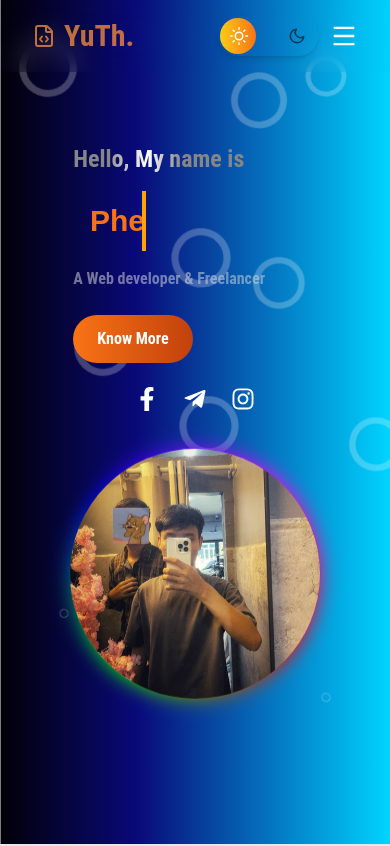
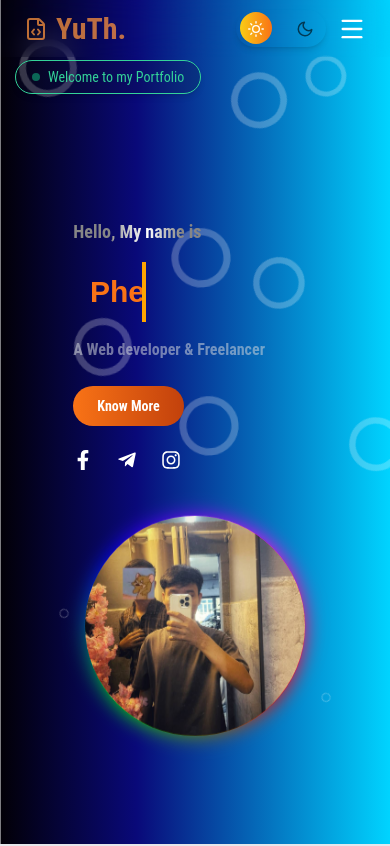
Before and after one commit to yuth04/my-portfolio, a React (Vite) app: page / in a window 390 px wide. Shown: the top 846 px of the page. Built offline with nearby package versions, Linux system fonts and the light colour scheme.

Commit message:
fixed codes

```diff
--- a/index.html
+++ b/index.html
@@ -3,11 +3,13 @@
   <head>
     <meta charset="UTF-8" />
     <link rel="icon" href="/src/assets/title.jpg" />
-
+    <meta name="theme-color" content="#020617" />
+    <meta name="theme-scheme" content="dark" />
+    <meta name="apple-mobile-web-app-status-bar-style" content="'black-translucent" />
     <meta name="viewport" content="width=device-width, initial-scale=1.0" />
     <title>My portfolio</title>
   </head>
-  <body>
+  <body class="bg-[#020006]">
     <div id="root"></div>
     <script type="module" src="/src/main.jsx"></script>
   </body>
--- a/src/components/About.jsx
+++ b/src/components/About.jsx
@@ -30,7 +30,7 @@ const About = () => {
 
       <h2
         data-aos="zoom-in-up"
-        className="text-3xl font-bold mb-6 text-center text-slate-700 dark:text-white"
+        className="text-xl md:text-2xl font-bold mb-6 text-center text-slate-700 dark:text-white"
       >
         {t("about.Who_am_i")}
       </h2>
--- a/src/components/Contact.jsx
+++ b/src/components/Contact.jsx
@@ -46,7 +46,7 @@ const Contact = () => {
       <div className="max-w-3xl mx-auto text-center">
         <h2
           data-aos="zoom-in-up"
-          className="text-4xl font-bold text-orange-500 mb-6"
+          className="text-2xl md:text-4xl font-bold text-orange-500 mb-6"
         >
           {t("contact.title")}
         </h2>
--- a/src/components/Hero.jsx
+++ b/src/components/Hero.jsx
@@ -9,7 +9,7 @@ const Hero = () => {
   return (
     <section
       id="home"
-      className="px-4 md:px-12 py-20 w-full flex md:flex-row flex-col items-center justify-center md:gap-[250px] min-h-screen text-gray-500 duration-300 overflow-hidden relative"
+      className="px-4 md:px-12 pt-28 md:pt-20 min-h-screen flex items-center justify-center relative overflow-hidden"
     >
       {/* keep your background exactly as is */}
       <div className="wrapper">
@@ -28,12 +28,21 @@ const Hero = () => {
           <div></div>
         </div>
       </div>
+      {/* badge */}
+      <div data-aos="zoom-in"  className="absolute top-[60px] md:top-[70px] left-[15px] md:left-[100px] flex items-center gap-2 bg-slate-900/20 px-4 py-1.5 rounded-full border border-emerald-400 shadow-md">
+        <span className="w-2 h-2 bg-emerald-500 rounded-full animate-pulse"></span>
+        <span className="text-sm text-emerald-400">
+          Welcome to my Portfolio
+        </span>
+      </div>
 
+      {/* content */}
+      <div className="w-full max-w-7xl flex flex-col md:flex-row justify-between items-center gap-2">
         {/* text content */}
         <div className="max-w-full  md:text-left">
           <p
             data-aos="fade-right"
-            className="text-2xl text-shine sm:text-3xl text-slate-300 font-semibold"
+            className="text-shine text-lg sm:text-xl md:text-3xl  text-slate-300 font-semibold"
           >
             {t("hero.des_name")}
           </p>
@@ -52,7 +61,7 @@ const Hero = () => {
           <a
             data-aos="fade-left"
             href="#about"
-          className="inline-block mt-6 px-6 py-3 rounded-full text-white font-semibold bg-gradient-to-r from-orange-500 to-orange-700 hover:from-orange-600 hover:to-orange-800"
+            className="inline-block mt-6 text-sm sm:text-base px-6 md:px-7 py-2.5 md:py-3 rounded-full text-white font-semibold bg-gradient-to-r from-orange-500 to-orange-700 hover:from-orange-600 hover:to-orange-800"
           >
             {t("hero.btn_know")}
           </a>
@@ -60,8 +69,8 @@ const Hero = () => {
           {/* social media links */}
 
           <div
-          data-aos="zoom-in-up"
-          className="mt-6 flex justify-center md:justify-start space-x-6 text-2xl"
+            data-aos="fade-up"
+            className="mt-6 flex  space-x-6 text-xl sm:text-2xl"
           >
             <a
               href="https://www.facebook.com/share/16nUbygATd/?mibextid=wwXIfr"
@@ -95,8 +104,9 @@ const Hero = () => {
 
         {/* profile image */}
         <div
-        data-aos="zoom-out"
-        className="pulse-wrapper w-[250px]  md:w-[310px] h-[250px]  md:h-[310px] mt-10 md:mt-0 "
+           data-aos="fade-up"
+
+          className="pulse-wrapper  w-[220px]  md:w-[300px] h-[220px]  md:h-[300px] mt-10 md:mt-0 "
         >
           <div className="border-ring"></div>
           <img
@@ -105,6 +115,7 @@ const Hero = () => {
             alt="Yuth"
           />
         </div>
+      </div>
     </section>
   );
 };
--- a/src/components/Nav.jsx
+++ b/src/components/Nav.jsx
@@ -7,7 +7,7 @@ import ToggleDarkmode from "./ToggleDarkmode";
 const Nav = ({ theme, toggleTheme }) => {
   const { t } = useTranslation();
   const [isOpen, setIsOpen] = useState(false);
-  const [isMobile, setIsMobile] = useState(window.innerWidth <= 768);
+  const [isMobile, setIsMobile] = useState(window.innerWidth < 768);
   const handleClose = () => setIsOpen(false);
   const handleToggle = () => setIsOpen(!isOpen);
   const [isHero, setIsHero] = useState(true);
@@ -31,7 +31,7 @@ const Nav = ({ theme, toggleTheme }) => {
   }, [isOpen, isMobile]);
   useEffect(() => {
     const handleResize = () => {
-      const mobile = window.innerWidth <= 768;
+      const mobile = window.innerWidth < 768;
       setIsMobile(mobile);
       if (!mobile) setIsOpen(false);
     };
--- a/src/components/NavBar.jsx
+++ b/src/components/NavBar.jsx
@@ -8,7 +8,7 @@ const Navbar = () => {
   const { t } = useTranslation();
 
   const [isOpen, setIsOpen] = useState(false);
-  const [isMobile, setIsMobile] = useState(window.innerWidth <= 768);
+  const [isMobile, setIsMobile] = useState(window.innerWidth < 768);
   const [activeSection, setActiveSection] = useState("home");
   const [isHero, setIsHero] = useState(true);
 
@@ -17,7 +17,7 @@ const Navbar = () => {
   // Detect screen size
   useEffect(() => {
     const handleResize = () => {
-      const mobile = window.innerWidth <= 768;
+      const mobile = window.innerWidth < 768;
       setIsMobile(mobile);
       if (!mobile) setIsOpen(false);
     };
@@ -87,13 +87,13 @@ const Navbar = () => {
   return (
     <>
       <nav
-        className={`fixed top-0 left-0 right-0 z-50 px-8 py-4 flex justify-between items-center
+        className={`fixed top-0 left-0 right-0 z-50 px-6 md:px-8 py-2.5 md:py-4 flex justify-between items-center
           transition-all duration-300 backdrop-blur-md
-          ${
-            isHero
-              ? "bg-transparent text-white"
-              : "bg-transparent text-slate-900 dark:text-white"
-          }
+         ${
+           isHero
+             ? "bg-transparent text-white"
+             : "bg-white dark:bg-slate-900 text-slate-900 dark:text-white shadow-md"
+         }
         `}
       >
         {/* Logo */}
@@ -103,12 +103,12 @@ const Navbar = () => {
             isHero ? "text-orange-400" : "text-orange-600"
           }`}
         >
-         <FileCode className="mt-[6px] " /> YuTh.
+          <FileCode className="mt-[6px] " /> YuTh.
         </a>
 
         {/* Desktop Menu */}
         {!isMobile && (
-          <ul className="flex space-x-6 text-lg">
+          <ul className="flex space-x-6 text-md">
             {sections.map((item) => (
               <li
                 key={item}
@@ -142,7 +142,7 @@ const Navbar = () => {
           {/* <SittingButton /> */}
           <ToggleDarkmode />
           <button onClick={() => setIsOpen(true)}>
-           {isOpen ?  <Menu className="hidden"  /> : <Menu size={28} />}
+            {!isOpen && <Menu size={28} />}
           </button>
         </div>
       </nav>
@@ -150,7 +150,7 @@ const Navbar = () => {
       {/* Mobile Menu */}
       {isMobile && (
         <div
-          className={`fixed top-0 left-0 w-[75%] inset-0 bg-[#F8FAFC] text-slate-700 dark:bg-slate-900 dark:text-white z-50 transition-transform duration-500
+          className={`fixed top-0 left-0 h-full w-[75%] bg-[#F8FAFC] text-slate-700 dark:bg-slate-900 dark:text-white z-50 transition-transform duration-500
             ${isOpen ? "translate-x-0" : "-translate-x-full"}
           `}
         >
@@ -163,7 +163,7 @@ const Navbar = () => {
             </button>
           </div>
 
-          <ul className="flex flex-col items-center space-y-6 mt-10 text-xl">
+          <ul className="flex flex-col items-center space-y-6 mt-10 text-">
             {sections.map((item) => (
               <li
                 key={item}
--- a/src/components/Project.jsx
+++ b/src/components/Project.jsx
@@ -17,22 +17,23 @@ const Project = () => {
       className="bg-gray-100 dark:bg-gray-800 min-h-screen px-12 py-20 transition-colors duration-300"
     >
       {/* Section Title */}
-      <div className="flex items-center justify-center mb-2">
-        <div className="w-16 h-px bg-orange-400 mr-3"></div>
-        <h3 className="text-orange-400 text-sm font-medium text-center">
+      <div  className="flex items-center justify-center mb-2">
+        <div data-aos="fade-up" className="w-16 h-px bg-orange-400 mr-3"></div>
+        <h3 data-aos="fade-up" className="text-orange-400 text-sm font-medium text-center">
           {t("project.my_project")}
         </h3>
-        <div className="w-16 h-px bg-orange-400 ml-3"></div>
+        <div data-aos="fade-up" className="w-16 h-px bg-orange-400 ml-3"></div>
       </div>
 
-      <h2 className="text-3xl  font-bold mb-10 text-center text-slate-700 dark:text-white dark:text-white">
+      <h2 data-aos="fade-up" className="text-xl md:text-2xl  font-bold mb-10 text-center text-slate-700 dark:text-white">
         {t("project.frontend_title")}
       </h2>
 
       {/* Projects Grid */}
-      <div className="grid grid-cols-1 md:grid-cols-2 lg:grid-cols-3 gap-8">
+      <div  className="grid grid-cols-1 md:grid-cols-2 lg:grid-cols-3 gap-8">
         {visibleProjects.map((project, index) => (
-          <div
+          <div data-aos="fade-up"
+     data-aos-anchor-placement="center-bottom"
             key={index}
             className="relative group rounded-3xl overflow-hidden shadow-xl transition-all duration-500 hover:-translate-y-3 hover:shadow-2xl"
           >
@@ -101,7 +102,8 @@ const Project = () => {
       </div>
 
       {/* Show More / Less */}
-      <div className="flex justify-center items-center py-6">
+      <div data-aos="fade-up"
+     data-aos-anchor-placement="center-bottom" className="flex justify-center items-center py-6">
         <button
           onClick={toggleProjects}
           className="group flex items-center gap-2 px-8 py-3 text-black dark:text-white font-semibold transition-colors duration-300"
--- a/src/components/Service.jsx
+++ b/src/components/Service.jsx
@@ -57,7 +57,7 @@ const Service = () => {
 
       <h3
         data-aos="zoom-in-up"
-        className="text-3xl text-slate-700 dark:text-white font-bold mb-10 text-center"
+        className="text-xl md:text-2xl text-slate-700 dark:text-white font-bold mb-10 text-center"
       >
         {t("service.what_can_i_do")}
       </h3>
--- a/src/components/SwitchLang.jsx
+++ b/src/components/SwitchLang.jsx
@@ -18,7 +18,7 @@ const SwitchLang = () => {
     <div className="relative inline-block text-left">
       <button
         onClick={() => setIsOpen(!isOpen)}
-        className="flex items-center gap-2 px-3 py-2 shadow-md bg-white text-slate-800 rounded-md"
+        className="flex items-center gap-2 px-2 py-2 shadow-md bg-white text-slate-800 rounded-md"
       >
         <img
           src={languages.find((lang) => lang.code === currentLang)?.flag}
--- a/src/components/ToggleDarkmode.jsx
+++ b/src/components/ToggleDarkmode.jsx
@@ -17,14 +17,6 @@ const ToggleDarkmode = () => {
     }
   }, [dark]);
 
-  // Apply dark mode to <html>
-//   useEffect(() => {
-//     if (dark) {
-//       document.documentElement.classList.add("dark");
-//     } else {
-//       document.documentElement.classList.remove("dark");
-//     }
-//   }, [dark]);
 
   return (
     <label className="relative inline-flex items-center cursor-pointer">
@@ -36,11 +28,11 @@ const ToggleDarkmode = () => {
       />
 
       {/* Toggle Background */}
-      <div className="w-[100px] h-[40px]  rounded-full relative after:absolute after:content-[''] after:w-[36px] after:h-[36px] after:top-[2px] after:left-[2px] after:bg-gradient-to-r after:from-yellow-400 after:to-orange-500 dark:after:from-zinc-800 dark:after:to-black after:rounded-full after:transition-all after:duration-300 peer-checked:after:translate-x-[60px] shadow-md" />
+      <div className="w-[90px] h-[37px]  rounded-full relative after:absolute after:content-[''] after:w-[32px] after:h-[32px] after:top-[2px] after:left-[4px] after:bg-gradient-to-r after:from-yellow-400 after:to-orange-500 dark:after:from-zinc-800 dark:after:to-black after:rounded-full after:transition-all after:duration-300 peer-checked:after:translate-x-[50px] shadow-md" />
 
       {/* SUN */}
       <FiSun
-        size={18}
+        size={16}
         className="absolute left-[12px] text-white transition-all peer-checked:opacity-60"
       />
 
--- a/src/styles/index.css
+++ b/src/styles/index.css
@@ -6,6 +6,7 @@
   font-family: "Roboto Condensed", sans-serif;
 }
 html {
+
   scroll-behavior: smooth;
 }
 h1,
```
Lines whose indentation alone changed are shown as unchanged.
